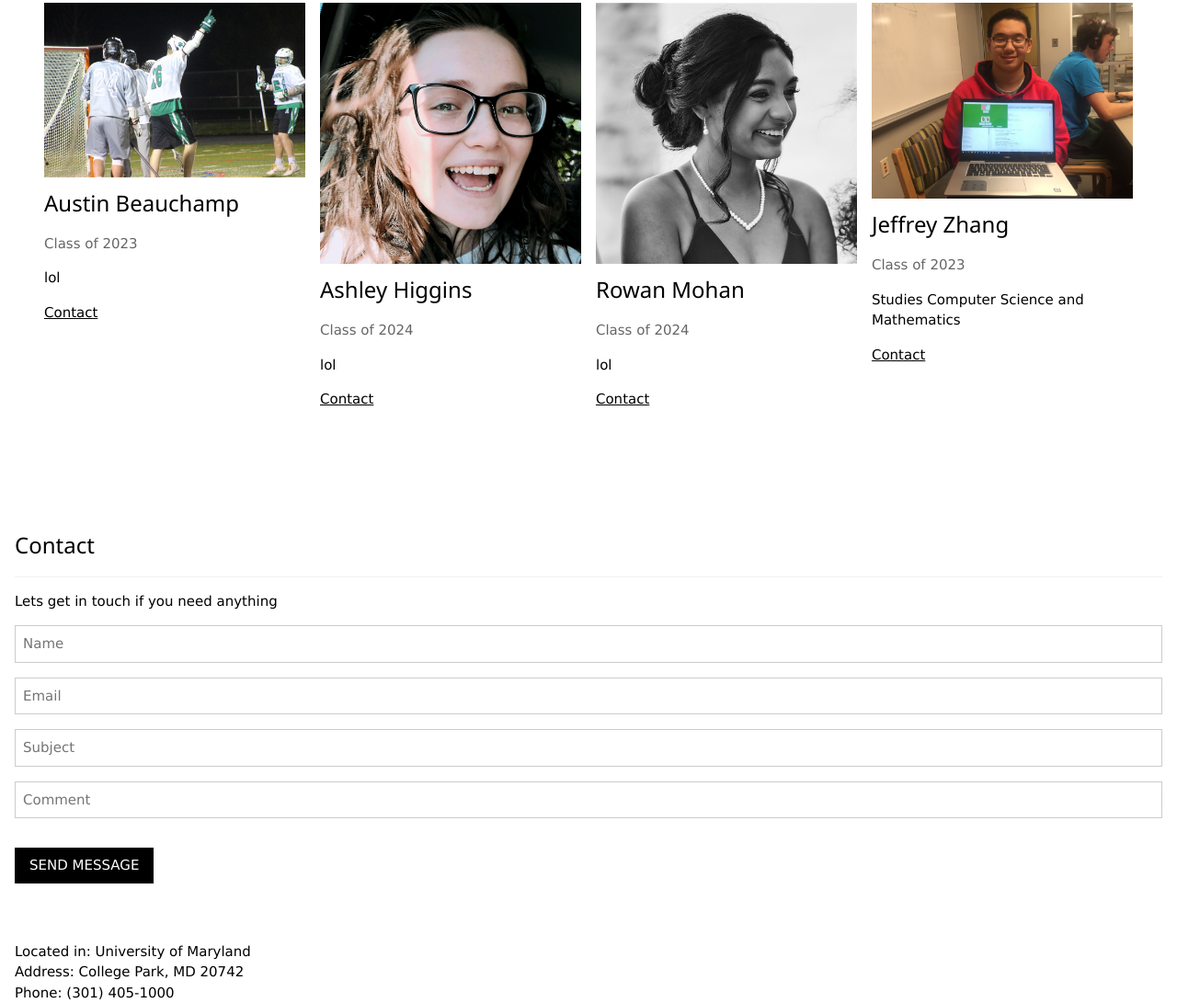
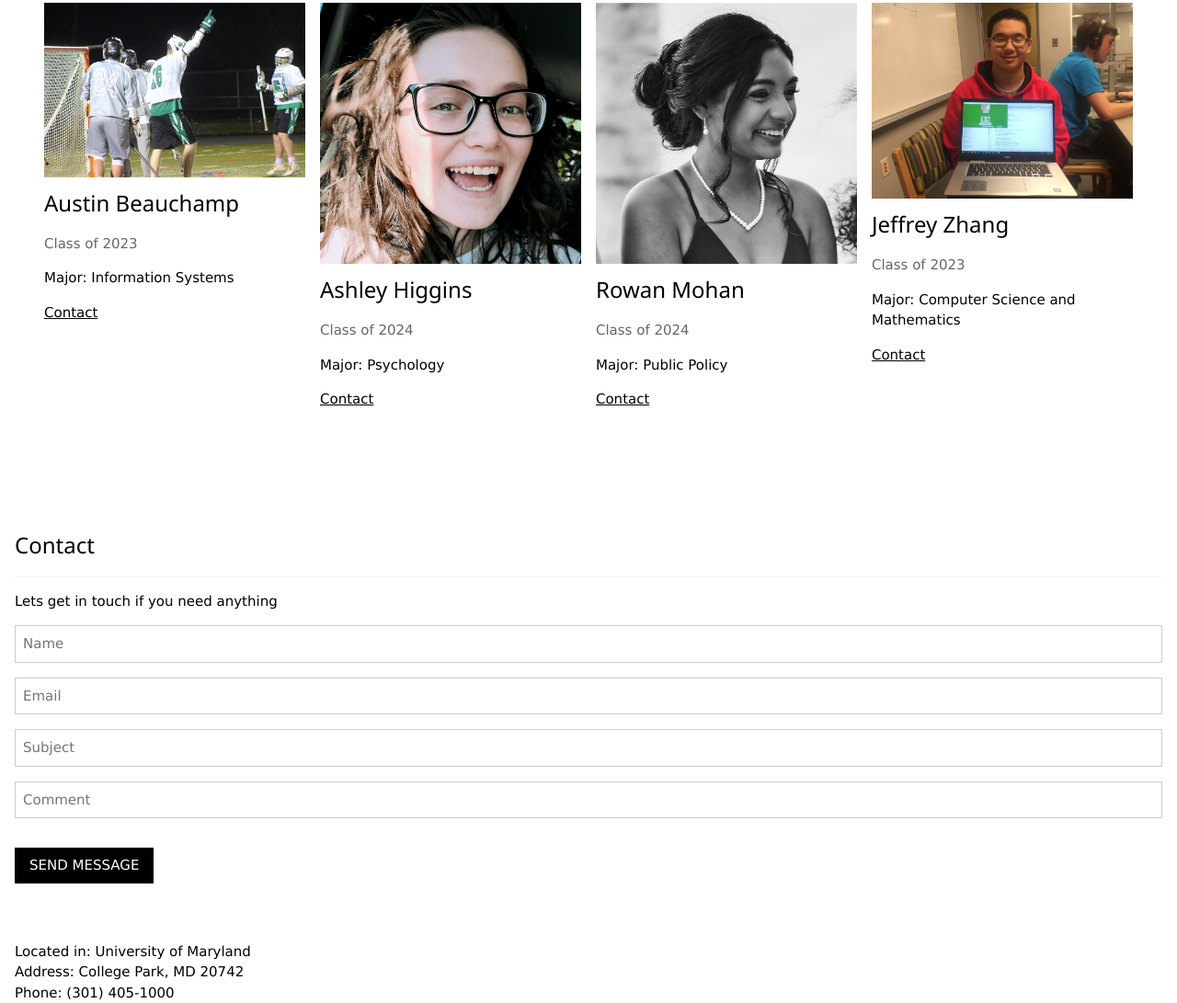
Before and after one commit to jzhang1705/MUSC-289I-Final-Project, a plain HTML site: page index.html in a window 1280 px wide. Shown: the part 4559-5650 px from the top of the page at 92% size. Drawn offline with nearby package versions, Linux system fonts and the light colour scheme; some icons are missing.

Commit message:
Update index.html

```diff
--- a/index.html
+++ b/index.html
@@ -84,28 +84,28 @@
       <img src="Pictures/Austin Beauchamp.jpg" alt="Austin Beauchamp" style="width:100%">
       <h3>Austin Beauchamp</h3>
       <p class="w3-opacity">Class of 2023</p>
-      <p>lol</p>
-      <p><a href="mailto:">Contact</button></a></p>
+      <p>Major: Information Systems</p>
+      <p><a href="mailto:abeauchamp516@gmail.com">Contact</button></a></p>
     </div>
     <div class="w3-col l3 m6 w3-margin-bottom">
       <img src="Pictures/Ashley Higgins.jpg" alt="Ashley Higgins" style="width:100%">
       <h3>Ashley Higgins</h3>
       <p class="w3-opacity">Class of 2024</p>
-      <p>lol</p>
-      <p><a href="mailto:">Contact</button></a></p>
+      <p>Major: Psychology</p>
+      <p><a href="mailto:ahiggin4@terpmail.umd.edu">Contact</button></a></p>
     </div>
     <div class="w3-col l3 m6 w3-margin-bottom">
       <img src="Pictures/Rowan Mohan.jpg" alt="Rowan Mohan" style="width:100%">
       <h3>Rowan Mohan</h3>
       <p class="w3-opacity">Class of 2024</p>
-      <p>lol</p>
+      <p>Major: Public Policy</p>
       <p><a href="mailto:rowanmohan@gmail.com">Contact</button></a></p>
     </div>
     <div class="w3-col l3 m6 w3-margin-bottom">
         <img src="Pictures/Jeffrey Zhang.png" alt="Jeffrey Zhang" style="width:100%">
         <h3>Jeffrey Zhang</h3>
         <p class="w3-opacity">Class of 2023</p>
-        <p>Studies Computer Science and Mathematics</p>
+        <p>Major: Computer Science and Mathematics</p>
         <p><a href="mailto:jeffreyzhang5@gmail.com">Contact</button></a></p>
       </div>
   </div>
```
